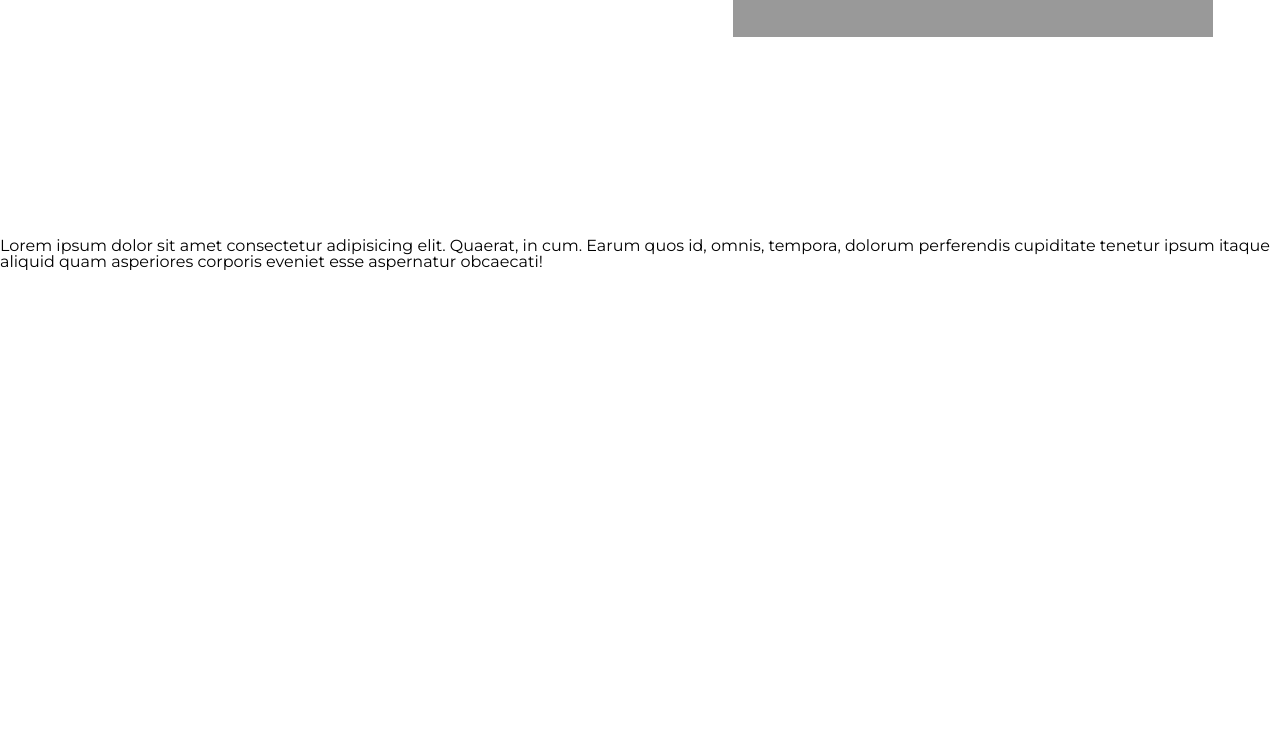
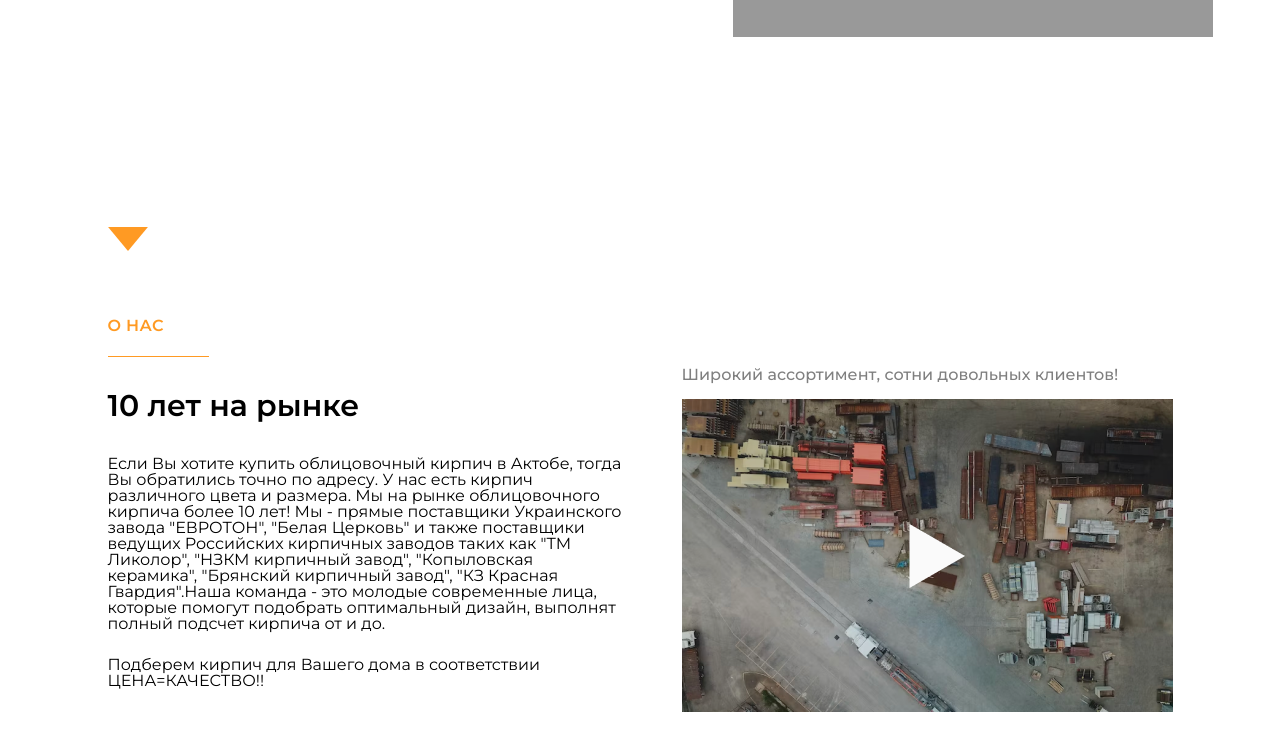
Before and after one commit to denysnazarenko/Brick, a plain HTML site: page app/index.html in a window 1280 px wide. Shown: the part 562-1314 px from the top of the page. Before the commit the page ends 832 px from the top, so only its background shows below. Drawn offline with Linux system fonts and the light colour scheme.

Commit message:
add section aboutus and enhanced js

```diff
--- a/app/index.html
+++ b/app/index.html
@@ -49,7 +49,32 @@
           </div>
         </div>
       </section>
-      Lorem ipsum dolor sit amet consectetur adipisicing elit. Quaerat, in cum. Earum quos id, omnis, tempora, dolorum perferendis cupiditate tenetur ipsum itaque aliquid quam asperiores corporis eveniet esse aspernatur obcaecati!
+      <section class="page__aboutus aboutus">
+        <div class="aboutus__container">
+          <h3 class="aboutus__title title">О НАС</h3>
+          <div class="aboutus__content">
+            <div class="aboutus__body body-aboutus">
+              <h2 class="body-aboutus__title">10 лет на рынке</h2>
+              <div class="body-aboutus__text">
+                <p>Если Вы хотите купить облицовочный кирпич в Актобе, тогда Вы обратились точно по адресу. У нас есть кирпич
+                  различного
+                  цвета и размера. Мы на рынке облицовочного кирпича более 10 лет! Мы - прямые поставщики Украинского завода
+                  "ЕВРОТОН",
+                  "Белая Церковь" и также поставщики ведущих Российских кирпичных заводов таких как "ТМ Ликолор", "НЗКМ кирпичный
+                  завод",
+                  "Копыловская керамика", "Брянский кирпичный завод", "КЗ Красная Гвардия".Наша команда - это молодые современные
+                  лица,
+                  которые помогут подобрать оптимальный дизайн, выполнят полный подсчет кирпича от и до.</p>
+                <p>Подберем кирпич для Вашего дома в соответствии ЦЕНА=КАЧЕСТВО!!</p>
+              </div>
+            </div>
+            <div class="aboutus__image image-aboutus">
+              <h4 class="image-aboutus__title">Широкий ассортимент, сотни довольных клиентов!</h4>
+              <img src="images/aboutus/image.png" alt="Image">
+            </div>
+          </div>
+        </div>
+      </section>
     </main>
     <footer class="footer"></footer>
   </div>
--- a/app/js/main.js
+++ b/app/js/main.js
@@ -11,6 +11,15 @@ window.addEventListener('DOMContentLoaded', () => {
       menuBody.classList.toggle('_active');
     });
   }
+
+  const header = document.querySelector('.header');
+  window.addEventListener('scroll', () => {
+    if (window.scrollY > 1) {
+      header.style.background = 'rgb(135, 140, 146)';
+    } else {
+      header.style.background = 'transparent';
+    }
+  });
 
   // Application Form
   const basicForm = document.querySelector('.form-main__form'),
@@ -29,6 +38,7 @@ window.addEventListener('DOMContentLoaded', () => {
   const focusInput = function (input) {
     input.addEventListener('focus', () => {
       input.style.cssText = 'border: 1px solid rgba(255, 255, 255, 0.70); box-shadow: none';
+      input.value = '';
     })
   };
 
@@ -39,14 +49,15 @@ window.addEventListener('DOMContentLoaded', () => {
     } else {
       emptyInput(basicInputName);
     }
-    if (basicInputPhone.value != '') {
+    if (basicInputPhone.value != '' && basicInputPhone.value.match(/^[0-9]+$/) != null) {
       userData.userPhone = basicInputPhone.value;
     } else {
       emptyInput(basicInputPhone);
     }
 
-    if (basicInputName.value != '' && basicInputPhone.value != '') {
+    if (basicInputName.value != '' && basicInputPhone.value != '' && basicInputPhone.value.match(/^[0-9]+$/) != null) {
       basicForm.reset();
+      alert(`Ласкаво просимо ${userData.userName}`);
       console.log(userData);
     }
 
--- a/app/scss/style.scss
+++ b/app/scss/style.scss
@@ -23,6 +23,24 @@ body {
 
 .page {
   flex: 1 1 auto;
+}
+
+.title {
+  color: #FF9A23;
+  text-transform: uppercase;
+  font-weight: 600;
+  letter-spacing: 0.32px;
+  padding-bottom: 23px;
+  position: relative;
+  &::before {
+    content: '';
+    position: absolute;
+    bottom: 0;
+    left: 0;
+    width: 101px;
+    height: 1px;
+    background-color: #FF9A23;
+  }
 }
 
 [class*="__container"] {
@@ -221,6 +239,16 @@ body {
     @include adaptiv-value('gap', 70, 15, 1);
     @include adaptiv-value('padding-top', 100, 80, 1);
     @include adaptiv-value('padding-bottom', 50, 20, 1);
+    position: relative;
+    &::before {
+      content: '';
+      position: absolute;
+      bottom: -13px;
+      left: 15px;
+      width: 46px;
+      height: 24px;
+      background: url(../images/main/icons/decor-arrow.svg) no-repeat;
+    }
   }
 
   &__body {}
@@ -378,6 +406,86 @@ body {
 }
 
 /* ------------------------------------ */
+
+.aboutus {
+  @include adaptiv-value('padding-top', 80, 30, 1);
+  @include adaptiv-value('padding-bottom', 40, 30, 1);
+  &__container {}
+
+  &__title {
+    margin-bottom: 10px;
+  }
+
+  &__content {
+    display: flex;
+    @include adaptiv-value('gap', 54, 20, 1);
+    align-items: center;
+    justify-content: space-between;
+  }
+
+  &__body {}
+
+  &__image {}
+}
+
+.body-aboutus {
+  &__title {
+    font-size: 30px;
+    font-weight: 600;
+    &:not(:last-child) {
+      @include adaptiv-value('margin-bottom', 35, 20, 1);
+    }
+  }
+
+  &__text {
+    p {
+      &:not(:last-child) {
+        @include adaptiv-value('margin-bottom', 25, 15, 1);
+      }
+    }
+  }
+}
+
+.image-aboutus {
+  &__title {
+    color: rgba(0, 0, 0, 0.50);
+    font-weight: 500;
+    &:not(:last-child) {
+      margin-bottom: 16px;
+    }
+  }
+
+  img {
+    max-width: 100%;
+  }
+}
+
+@media (min-width: 900px) {
+  .body-aboutus {
+    max-width: 518px;
+  }
+}
+
+@media (max-width: 900px) {
+  .aboutus {
+    &__content {
+      flex-wrap: wrap;
+      justify-content: center;
+    }
+  }
+}
+
+@media (max-width: 500px) {
+  .body-aboutus {
+    &__title {
+      font-size: 20px;
+    }
+    &__text {
+      font-size: 14px;
+    }
+  }
+}
+
 /* ------------------------------------ */
 /* ------------------------------------ */
 /* ------------------------------------ */
```
Also changed, not shown: app/css/style.min.css, app/images/aboutus/image.png (added), app/images/main/icons/decor-arrow.svg (added), app/js/main.min.js.
